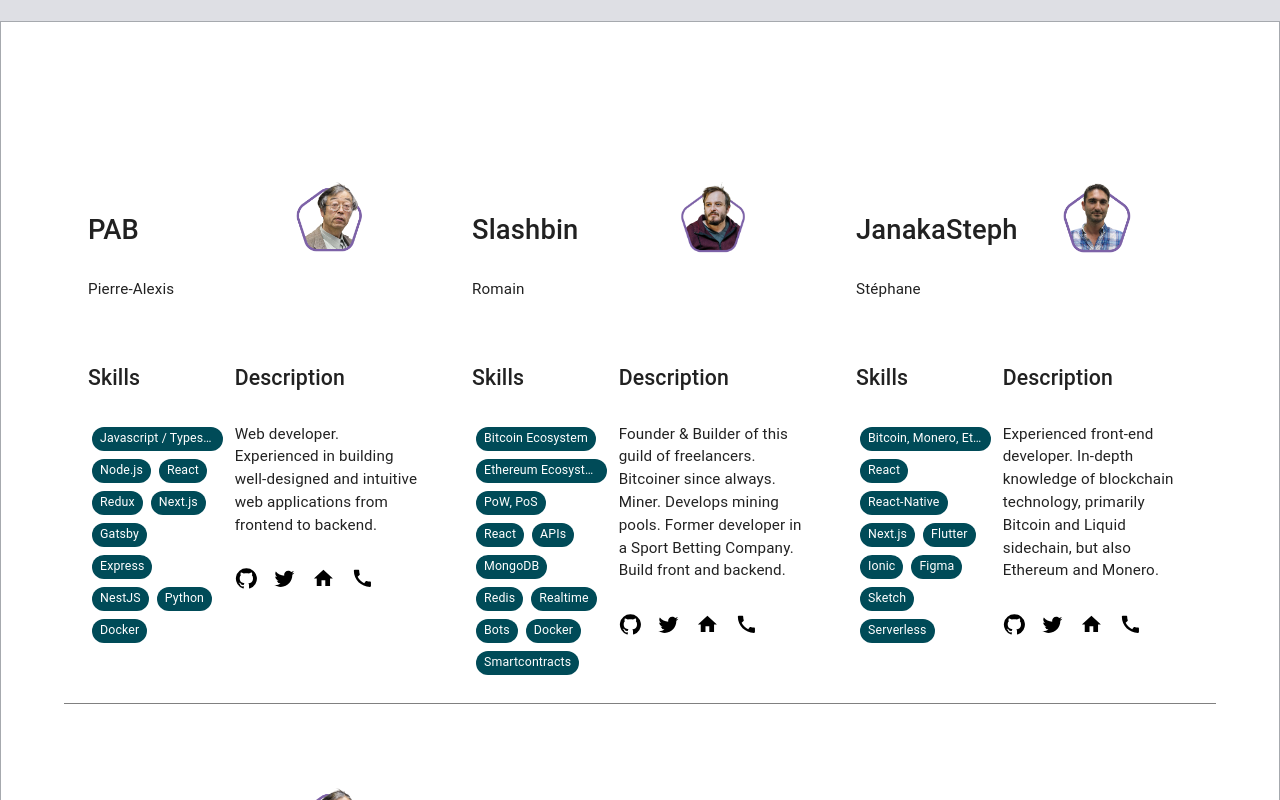
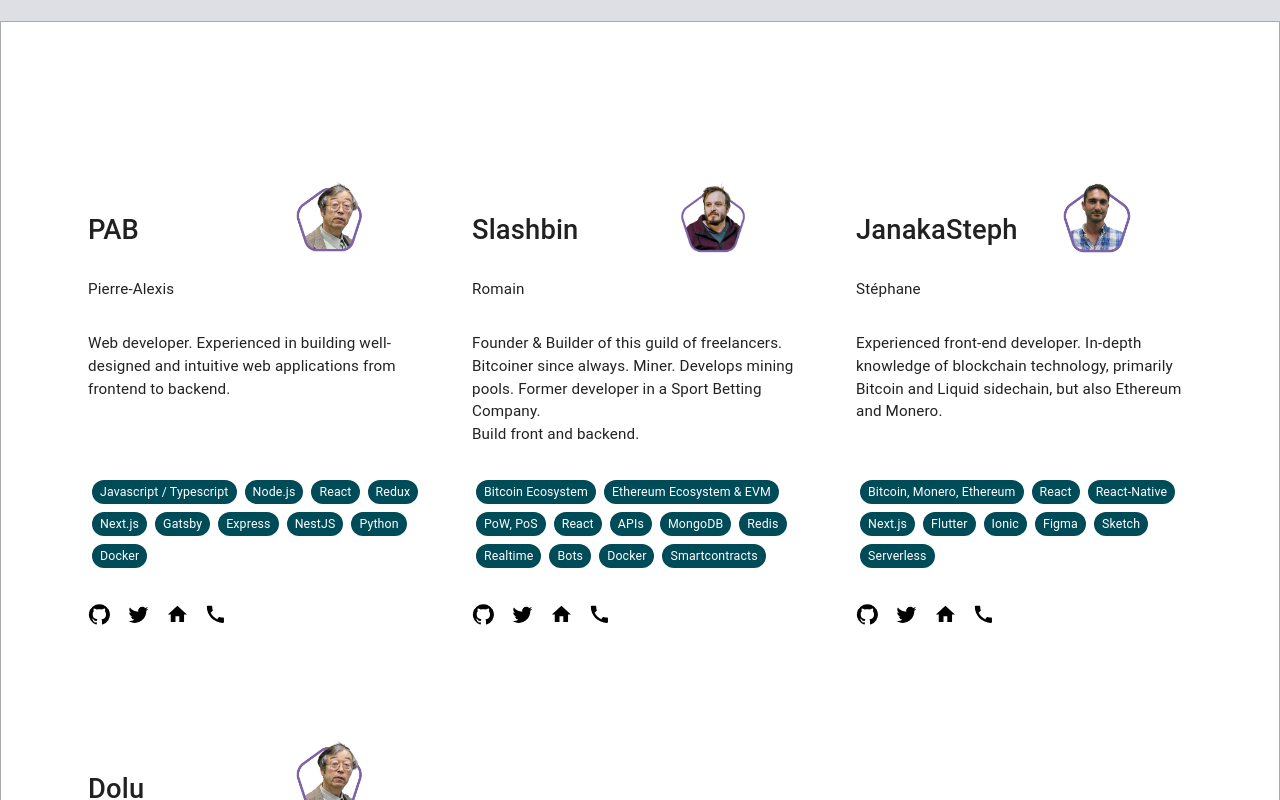
Before and after one commit to slashbinslashnoname/slashfront, a React (Create React App) app: page /freelancers in a window 1280 px wide. Shown: the part 460-1260 px from the top of the page. Built offline with nearby package versions, Linux system fonts and the light colour scheme.

Commit message:
Change flex and design

```diff
--- a/src/components/pages/Freelancers/Freelancers.js
+++ b/src/components/pages/Freelancers/Freelancers.js
@@ -26,24 +26,42 @@
 
 function Item({ item }) {
   return (
-    <Grid item xs={12} md={4} p={3} sx={{ borderBottom: '1px solid grey' }}>
+    <Grid
+      item
+      className="ok"
+      xs={12}
+      md={4}
+      p={3}
+      style={{
+        alignContent: 'space-between',
+        height: '100%',
+        display: 'flex',
+        flexWrap: 'wrap',
+      }}
+    >
       <Grid container spacing={2}>
         <Grid item xs={12} md={7}>
           <h3>{item.pseudonym}</h3>
           <p>{item.name}</p>
         </Grid>
 
-        <Grid item xs={12} md={3}>
+        <Grid item xs={3} md={3}>
           <img src={item.photo} alt={item.name} width="100%" />
         </Grid>
+
+        <Grid item xs={12} md={12}>
+          <Typography
+            variant="body1"
+            component="p"
+            dangerouslySetInnerHTML={{
+              __html: item.description,
+            }}
+          />
+        </Grid>
       </Grid>
-
-      <Grid container spacing={2} sx={{ marginTop: 0, paddingTop: 0 }}>
-        <Grid item xs={12} md={5}>
+      <Grid spacing={2} sx={{ marginTop: 0, paddingTop: 0 }}>
+        <Grid item xs={12} md={12}>
           <Grid container>
-            <Grid item xs={12} md={12}>
-              <h4 style={{ marginTop: 0, paddingTop: 0 }}>Skills</h4>
-            </Grid>
             <Grid item xs={12} md={12}>
               {item.skills.map((skill) => (
                 <Chip
@@ -58,21 +76,7 @@
           </Grid>
         </Grid>
 
-        <Grid item xs={12} md={7}>
-          <Grid container direction="column">
-            <Grid item xs={12} md={12}>
-              <h4 style={{ marginTop: 0, paddingTop: 0 }}>Description</h4>
-            </Grid>
-            <Grid item xs={12} md={12}>
-              <Typography
-                variant="body1"
-                component="p"
-                dangerouslySetInnerHTML={{
-                  __html: item.description,
-                }}
-              />
-            </Grid>
-          </Grid>
+        <Grid item xs={12} md={12} sx={{}}>
           <Grid container direction="column">
             <Grid item xs={12} md={12}>
               <Stack direction="row" spacing={2}>
```
